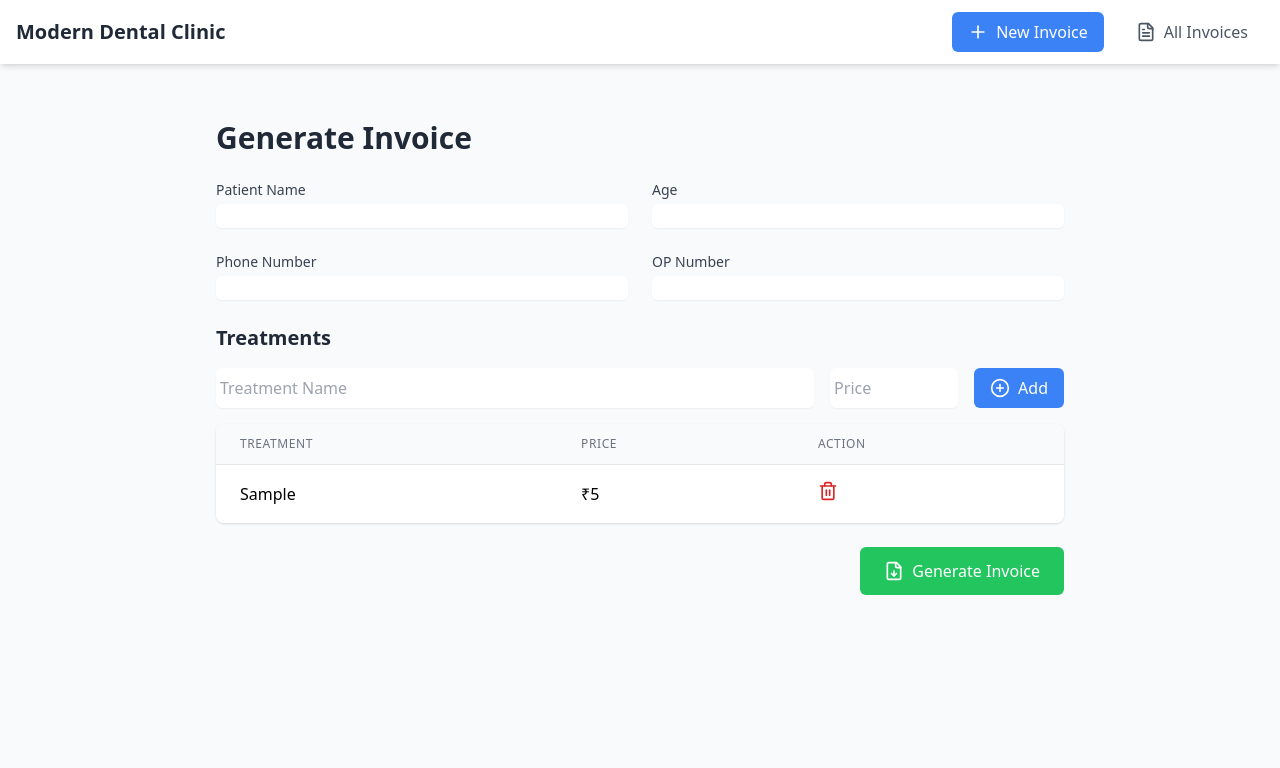
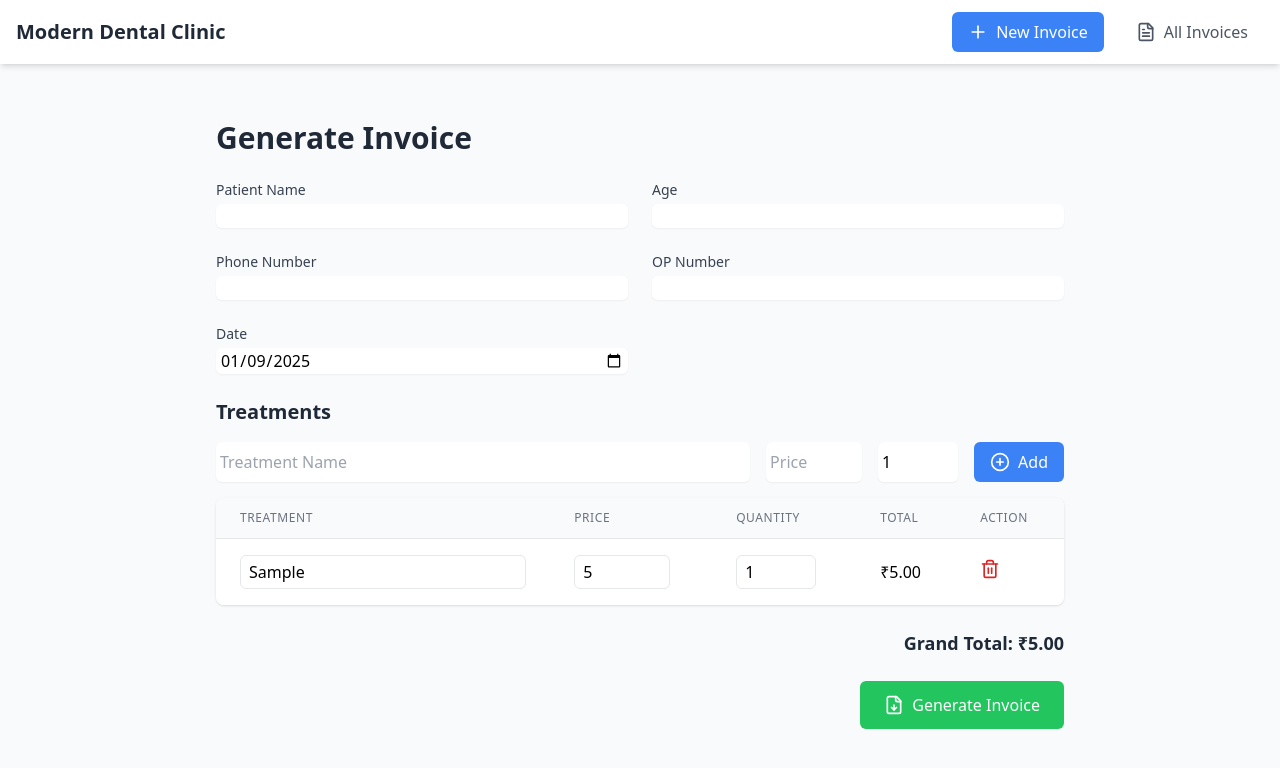
Before and after one commit to NoTimeInnovations/MDC-bill-generator, a React (Vite) app: page / in a window 1280 px wide. Both pictures are taken after typing "Sample", "5" into the empty fields and a click on the button "Add". Shown: the top 768 px of the page. Built offline with nearby package versions, Linux system fonts and the light colour scheme.

Commit message:
Initial commit from your app

```diff
--- a/src/components/InvoiceForm.tsx
+++ b/src/components/InvoiceForm.tsx
@@ -11,20 +11,31 @@ export default function InvoiceForm() {
   const [age, setAge] = useState('');
   const [phoneNumber, setPhoneNumber] = useState('');
   const [opNumber, setOpNumber] = useState('');
+  const [date, setDate] = useState(new Date().toISOString().split('T')[0]);
   const [treatments, setTreatments] = useState<Treatment[]>([]);
-  const [newTreatment, setNewTreatment] = useState({ name: '', price: '' });
+  const [newTreatment, setNewTreatment] = useState({
+    name: '',
+    price: '',
+    quantity: '1'
+  });
 
   const handleAddTreatment = () => {
-    if (newTreatment.name && newTreatment.price) {
+    if (newTreatment.name && newTreatment.price && newTreatment.quantity) {
+      const price = parseFloat(newTreatment.price);
+      const quantity = parseInt(newTreatment.quantity);
+      const total = price * quantity;
+
       setTreatments([
         ...treatments,
         {
           id: crypto.randomUUID(),
           name: newTreatment.name,
-          price: parseFloat(newTreatment.price),
+          price,
+          quantity,
+          total
         },
       ]);
-      setNewTreatment({ name: '', price: '' });
+      setNewTreatment({ name: '', price: '', quantity: '1' });
     }
   };
 
@@ -32,21 +43,35 @@ export default function InvoiceForm() {
     setTreatments(treatments.filter((t) => t.id !== id));
   };
 
+  const handleTreatmentChange = (id: string, field: string, value: string) => {
+    setTreatments(treatments.map(t => {
+      if (t.id === id) {
+        const updatedTreatment = { ...t, [field]: parseFloat(value) };
+        updatedTreatment.total = updatedTreatment.price * updatedTreatment.quantity;
+        return updatedTreatment;
+      }
+      return t;
+    }));
+  };
+
   const handleSubmit = (e: React.FormEvent) => {
     e.preventDefault();
-    const total = treatments.reduce((sum, t) => sum + t.price, 0);
+    const grandTotal = treatments.reduce((sum, t) => sum + t.total, 0);
 
     const invoice = addInvoice({
       patientName,
       age: parseInt(age),
       phoneNumber,
       opNumber,
+      date,
       treatments,
-      total,
+      total: grandTotal,
     });
 
     navigate(`/invoice/${invoice.id}`);
   };
+
+  const grandTotal = treatments.reduce((sum, t) => sum + t.total, 0);
 
   return (
     <div className="max-w-4xl mx-auto p-4 sm:p-6">
@@ -93,6 +118,16 @@ export default function InvoiceForm() {
               className="px-1 mt-1 block w-full rounded-md border-gray-300 shadow-sm focus:border-blue-500 focus:ring-blue-500"
             />
           </div>
+          <div>
+            <label className="block text-sm font-medium text-gray-700">Date</label>
+            <input
+              type="date"
+              required
+              value={date}
+              onChange={(e) => setDate(e.target.value)}
+              className="px-1 mt-1 block w-full rounded-md border-gray-300 shadow-sm focus:border-blue-500 focus:ring-blue-500"
+            />
+          </div>
         </div>
 
         <div className="mt-8">
@@ -110,7 +145,14 @@ export default function InvoiceForm() {
               placeholder="Price"
               value={newTreatment.price}
               onChange={(e) => setNewTreatment({ ...newTreatment, price: e.target.value })}
-              className="px-1 w-full sm:w-32 rounded-md border-gray-300 shadow-sm focus:border-blue-500 focus:ring-blue-500"
+              className="px-1 w-24 rounded-md border-gray-300 shadow-sm focus:border-blue-500 focus:ring-blue-500"
+            />
+            <input
+              type="number"
+              placeholder="Qty"
+              value={newTreatment.quantity}
+              onChange={(e) => setNewTreatment({ ...newTreatment, quantity: e.target.value })}
+              className="px-1 w-20 rounded-md border-gray-300 shadow-sm focus:border-blue-500 focus:ring-blue-500"
             />
             <button
               type="button"
@@ -132,6 +174,12 @@ export default function InvoiceForm() {
                     Price
                   </th>
                   <th className="px-6 py-3 text-left text-xs font-medium text-gray-500 uppercase tracking-wider">
+                    Quantity
+                  </th>
+                  <th className="px-6 py-3 text-left text-xs font-medium text-gray-500 uppercase tracking-wider">
+                    Total
+                  </th>
+                  <th className="px-6 py-3 text-left text-xs font-medium text-gray-500 uppercase tracking-wider">
                     Action
                   </th>
                 </tr>
@@ -139,8 +187,31 @@ export default function InvoiceForm() {
               <tbody className="bg-white divide-y divide-gray-200">
                 {treatments.map((treatment) => (
                   <tr key={treatment.id}>
-                    <td className="px-6 py-4 whitespace-nowrap">{treatment.name}</td>
-                    <td className="px-6 py-4 whitespace-nowrap">₹{treatment.price}</td>
+                    <td className="px-6 py-4 whitespace-nowrap">
+                      <input
+                        type="text"
+                        value={treatment.name}
+                        onChange={(e) => handleTreatmentChange(treatment.id, 'name', e.target.value)}
+                        className="w-full px-2 py-1 border rounded-md"
+                      />
+                    </td>
+                    <td className="px-6 py-4 whitespace-nowrap">
+                      <input
+                        type="number"
+                        value={treatment.price}
+                        onChange={(e) => handleTreatmentChange(treatment.id, 'price', e.target.value)}
+                        className="w-24 px-2 py-1 border rounded-md"
+                      />
+                    </td>
+                    <td className="px-6 py-4 whitespace-nowrap">
+                      <input
+                        type="number"
+                        value={treatment.quantity}
+                        onChange={(e) => handleTreatmentChange(treatment.id, 'quantity', e.target.value)}
+                        className="w-20 px-2 py-1 border rounded-md"
+                      />
+                    </td>
+                    <td className="px-6 py-4 whitespace-nowrap">₹{treatment.total.toFixed(2)}</td>
                     <td className="px-6 py-4 whitespace-nowrap">
                       <button
                         type="button"
@@ -154,6 +225,12 @@ export default function InvoiceForm() {
                 ))}
               </tbody>
             </table>
+          </div>
+
+          <div className="mt-6 text-right">
+            <div className="text-lg font-semibold text-gray-800">
+              Grand Total: ₹{grandTotal.toFixed(2)}
+            </div>
           </div>
         </div>
 
--- a/src/components/InvoiceView.tsx
+++ b/src/components/InvoiceView.tsx
@@ -51,6 +51,11 @@ export default function InvoiceView() {
             <p className="text-gray-600 mt-1">INTUC Jn, Nettoor, Maradu</p>
             <p className="text-gray-600">Ernakulam, Kerala 682040</p>
             <p className="text-gray-600">Phone: +91 8304842300</p>
+            <div className="mt-4">
+              <p className="text-gray-600 font-medium">Dr. Muhammed Roshan S R</p>
+              <p className="text-gray-600">BDS, FICOI (USA)</p>
+              <p className="text-gray-600">Registration No: 27128</p>
+            </div>
           </div>
           <div className="text-right">
             <h2 className="text-xl font-bold text-blue-600">{invoice.invoiceNumber}</h2>
@@ -80,26 +85,41 @@ export default function InvoiceView() {
               <tr className="bg-blue-50">
                 <th className="text-left py-3 px-4 text-blue-600">Treatment</th>
                 <th className="text-right py-3 px-4 text-blue-600">Price</th>
+                <th className="text-right py-3 px-4 text-blue-600">Quantity</th>
+                <th className="text-right py-3 px-4 text-blue-600">Total</th>
               </tr>
             </thead>
             <tbody className="divide-y divide-blue-100">
               {invoice.treatments.map((treatment) => (
                 <tr key={treatment.id}>
                   <td className="py-3 px-4 text-gray-800">{treatment.name}</td>
-                  <td className="text-right py-3 px-4 text-gray-800">₹{treatment.price}</td>
+                  <td className="text-right py-3 px-4 text-gray-800">₹{treatment.price.toFixed(2)}</td>
+                  <td className="text-right py-3 px-4 text-gray-800">{treatment.quantity}</td>
+                  <td className="text-right py-3 px-4 text-gray-800">₹{treatment.total.toFixed(2)}</td>
                 </tr>
               ))}
               <tr className="font-bold bg-blue-50">
-                <td className="py-3 px-4 text-blue-600">Total</td>
-                <td className="text-right py-3 px-4 text-blue-600">₹{invoice.total}</td>
+                <td colSpan={3} className="py-3 px-4 text-blue-600">Grand Total</td>
+                <td className="text-right py-3 px-4 text-blue-600">₹{invoice.total.toFixed(2)}</td>
               </tr>
             </tbody>
           </table>
         </div>
 
-        <div className="text-center text-gray-600 text-sm mt-8 pt-8 border-t border-blue-100">
-          <p className="font-medium text-blue-600">Thank you for choosing Modern Dental Clinic</p>
-          <p className="mt-2">For any queries, please contact us at support@moderndental.com</p>
+        <div className="mt-8 pt-8 border-t border-blue-100 flex justify-between items-end">
+          <div className="text-gray-600 text-sm">
+            <p className="font-medium text-blue-600">Thank you for choosing Modern Dental Clinic</p>
+            <p className="mt-2">For any queries, please contact us at support@moderndental.com</p>
+          </div>
+
+          <div className="text-right">
+            <p className="text-gray-600">Date: {new Date(invoice.date).toLocaleDateString()}</p>
+            <div className="mt-4">
+              <div className="h-20 w-48 border-2 border-dashed border-gray-300 mb-2"></div>
+              <p className="text-gray-600">Modern Dental Clinic</p>
+              <p className="text-gray-600">Dr. Muhammed Roshan S R</p>
+            </div>
+          </div>
         </div>
       </div>
     </div>
--- a/src/store/useInvoiceStore.ts
+++ b/src/store/useInvoiceStore.ts
@@ -4,7 +4,7 @@ import { Invoice } from '../types';
 
 interface InvoiceStore {
   invoices: Invoice[];
-  addInvoice: (invoice: Omit<Invoice, 'id' | 'invoiceNumber' | 'date'>) => Invoice;
+  addInvoice: (invoice: Omit<Invoice, 'id' | 'invoiceNumber'>) => Invoice;
   getInvoice: (id: string) => Invoice | undefined;
 }
 
@@ -15,7 +15,6 @@ export const useInvoiceStore = create<InvoiceStore>((set, get) => ({
       ...invoiceData,
       id: uuidv4(),
       invoiceNumber: `INV-${Date.now()}`,
-      date: new Date().toISOString(),
     };
     set((state) => ({ invoices: [...state.invoices, newInvoice] }));
     return newInvoice;
--- a/src/types/index.ts
+++ b/src/types/index.ts
@@ -2,6 +2,8 @@ export interface Treatment {
   id: string;
   name: string;
   price: number;
+  quantity: number;
+  total: number;
 }
 
 export interface Invoice {
```
Also changed, not shown: package.json (line endings or trailing spaces), src/App.tsx (line endings or trailing spaces), src/components/InvoiceList.tsx (line endings or trailing spaces), src/components/Navbar.tsx (line endings or trailing spaces), src/index.css (line endings or trailing spaces), src/utils/pdfGenerator.ts (line endings or trailing spaces), 2 other files (tests, documents, lock files or other folders).
